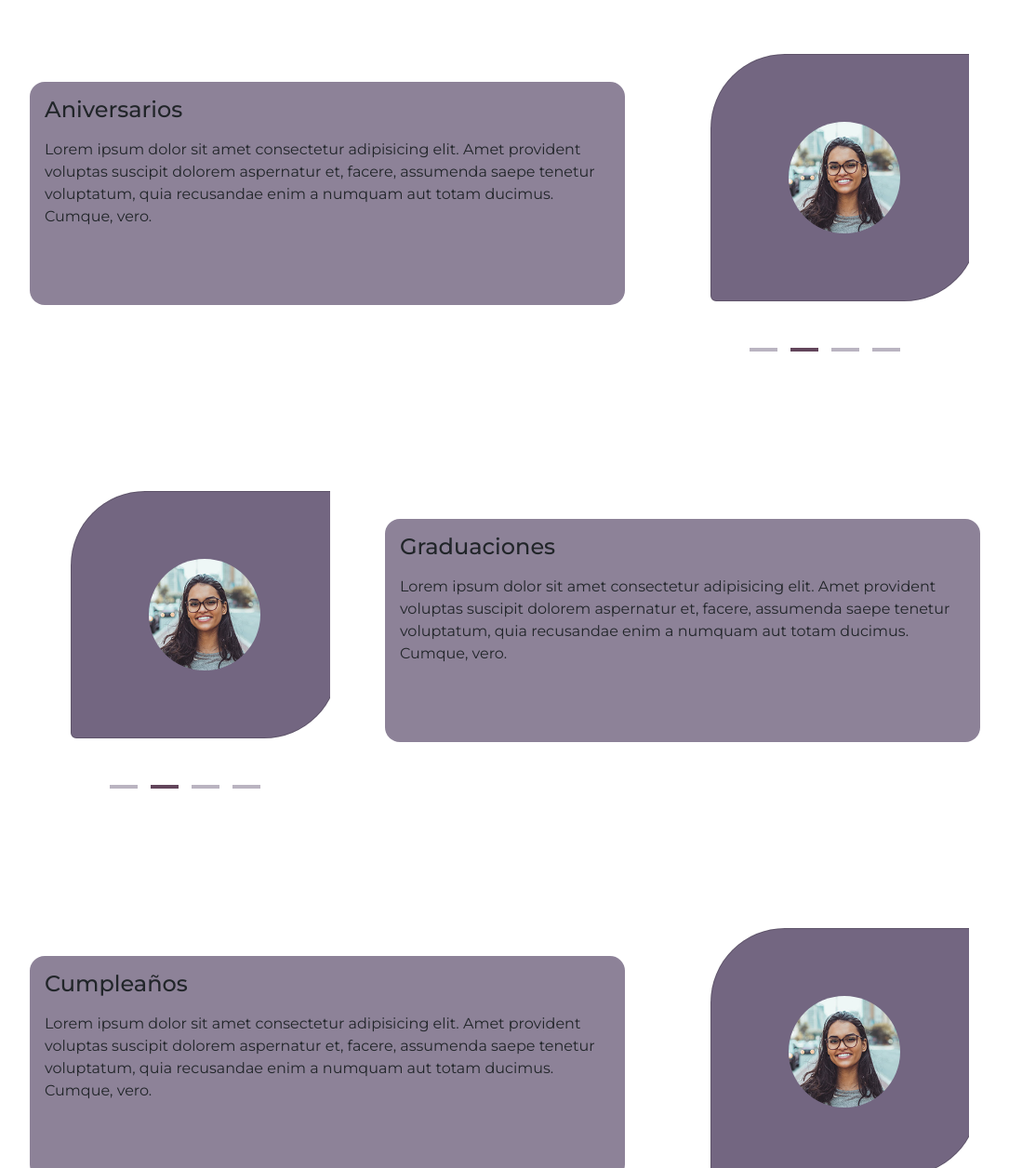
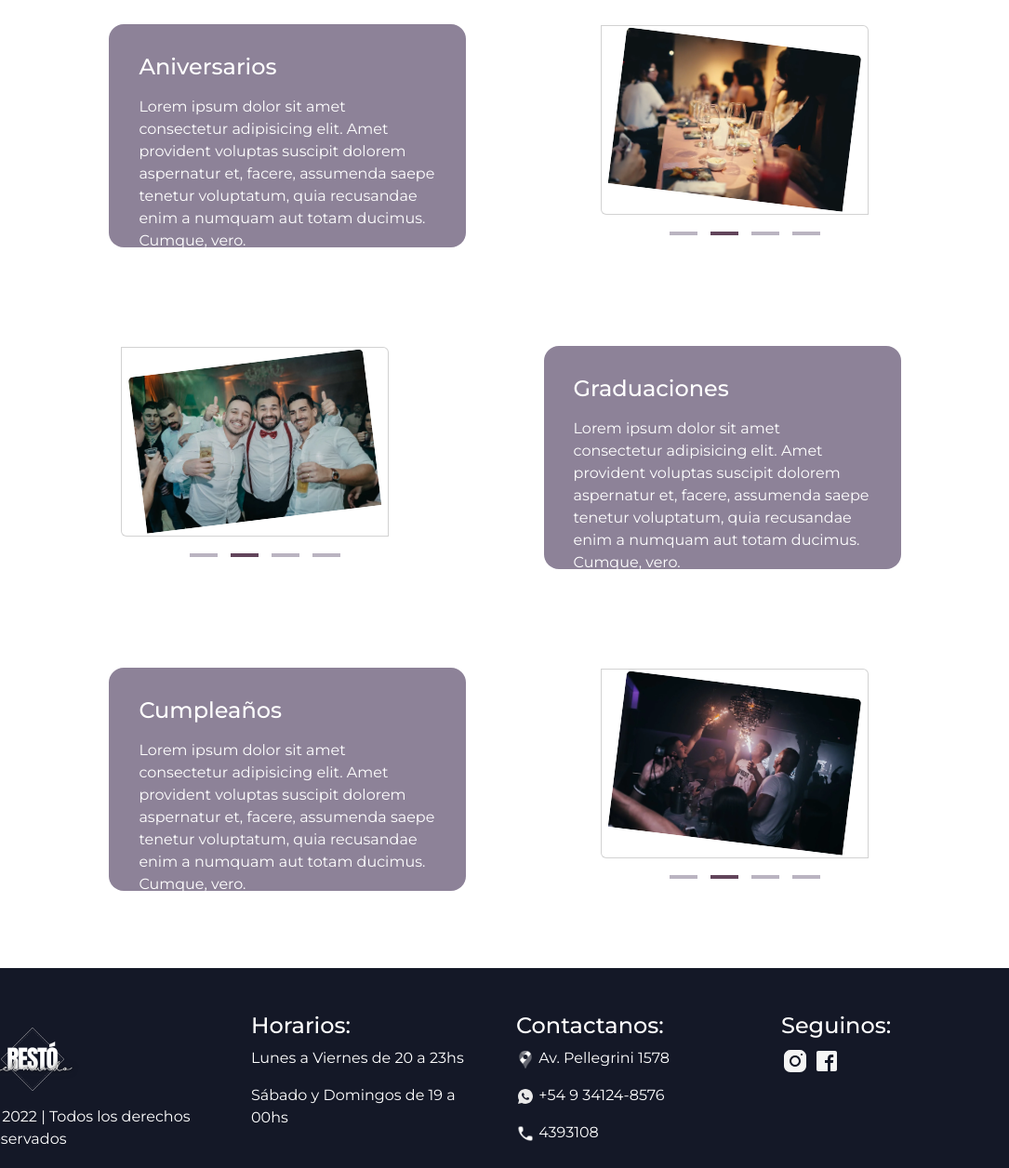
Before and after one commit to CarlaSablic95/PreEntrega3-Sablic, a plain HTML site: page pages/eventos.html in a window 1280 px wide. Shown: the part 900-2156 px from the top of the page at 93% size, without its empty margins (97-1182 px from the left). Drawn offline with nearby package versions, Linux system fonts and the light colour scheme.

Commit message:
Agregado de imagenes al carrusel de eventos

```diff
--- a/css/estilos.css
+++ b/css/estilos.css
@@ -494,6 +494,22 @@ footer {
     grid-area: divisor;
 }
 
+.owl-carousel .item .eventos-cards {
+    margin: 0rem;
+    padding: 0rem;
+    border-top-left-radius: 0;
+    border-bottom-right-radius: 0;
+    background-color: #ffffff;
+}
+
+.evento-graduacion img {
+    transform: rotate(-7deg);
+}
+
+.contenedor-eventos > img {
+    transform: rotate(7deg);
+}
+
 /* ANIVERSARIO: INFO - CARRUSEL */
 
 #seccion-aniversarios {
@@ -523,9 +539,9 @@ footer {
 
 .eventos {
     background-color: #736681cf;
-    padding: 1rem;
+    padding: 2rem;
     border-radius: 1rem;
-    width: 50vw;
+    width: 30vw;
     height: 30vh;
 }
 
--- a/pages/eventos.html
+++ b/pages/eventos.html
@@ -21,7 +21,7 @@
             <div class="container-fluid">
                 <div class="d-block d-lg-none">
                     <a href="../index.html">
-                        <img src="./assets/img/logo.png" alt="Logo del restaurante"
+                        <img src="../assets/img/logo.png" alt="Logo del restaurante"
                             class="d-inline-block align-text-top logo-header" />
                     </a>
                 </div>
@@ -91,7 +91,7 @@
         <!-- SECCIÓN EVENTOS -->
         <section id="seccion-aniversarios" class="container seccion my-5">
             <!-- ANIVERSARIOS -->
-            <div class="evento-info eventos" id="info-aniversario">
+            <div class="evento-info eventos text-white" id="info-aniversario">
                 <div>
                     <h4>Aniversarios</h4>
                     <p>Lorem ipsum dolor sit amet consectetur adipisicing elit. Amet provident voluptas suscipit dolorem
@@ -103,42 +103,42 @@
             <!-- CARRUSEL -->
             <div class="evento-carrusel" id="carrusel-aniversario">
                 <div class="container">
-                    <div class="owl-carousel owl-theme"">
-                        <div class=" item">
-                        <div class="card" style="width: 18rem;">
+                    <div class="owl-carousel owl-theme">
+                        <div class="item">
+                        <div class="card eventos-cards" style="width: 18rem;">
                             <div class="card-body">
-                                <div class="clientes d-flex justify-content-center align-items-center">
-                                    <img src="../assets/img/woman.png" class="card-img-top" alt="foto de cliente">
+                                <div class="contenedor-eventos d-flex justify-content-center align-items-center">
+                                    <img src="../assets/img/aniversario-1.webp" class="card-img-top" alt="foto de cliente">
                                 </div>
                             </div>
                         </div>
                     </div>
 
-                    <div class=" item">
-                        <div class="card" style="width: 18rem;">
+                    <div class="item">
+                        <div class="card eventos-cards" style="width: 18rem;">
                             <div class="card-body">
-                                <div class="clientes d-flex justify-content-center align-items-center">
-                                    <img src="../assets/img/woman.png" class="card-img-top" alt="foto de cliente">
+                                <div class="contenedor-eventos d-flex justify-content-center align-items-center">
+                                    <img src="../assets/img/aniversario-1.webp" class="card-img-top" alt="foto de cliente">
                                 </div>
                             </div>
                         </div>
                     </div>
 
-                    <div class=" item">
-                        <div class="card" style="width: 18rem;">
+                    <div class="item">
+                        <div class="card eventos-cards" style="width: 18rem;">
                             <div class="card-body">
-                                <div class="clientes d-flex justify-content-center align-items-center">
-                                    <img src="../assets/img/woman.png" class="card-img-top" alt="foto de cliente">
+                                <div class="contenedor-eventos d-flex justify-content-center align-items-center">
+                                    <img src="../assets/img/aniversario-1.webp" class="card-img-top" alt="foto de cliente">
                                 </div>
                             </div>
                         </div>
                     </div>
 
-                    <div class=" item">
-                        <div class="card" style="width: 18rem;">
+                    <div class="item">
+                        <div class="card eventos-cards" style="width: 18rem;">
                             <div class="card-body">
-                                <div class="clientes d-flex justify-content-center align-items-center">
-                                    <img src="../assets/img/woman.png" class="card-img-top" alt="foto de cliente">
+                                <div class="contenedor-eventos d-flex justify-content-center align-items-center">
+                                    <img src="../assets/img/aniversario-1.webp" class="card-img-top" alt="foto de cliente">
                                 </div>
                             </div>
                         </div>
@@ -153,42 +153,42 @@
             <!-- CARRUSEL -->
             <div class="evento-carrusel">
                 <div class="container">
-                    <div class="owl-carousel owl-theme"">
-                        <div class=" item">
-                        <div class="card" style="width: 18rem;">
+                    <div class="owl-carousel owl-theme">
+                        <div class="item">
+                        <div class="card eventos-cards" style="width: 18rem;">
                             <div class="card-body">
-                                <div class="clientes d-flex justify-content-center align-items-center">
-                                    <img src="../assets/img/woman.png" class="card-img-top" alt="foto de cliente">
+                                <div class="evento-graduacion d-flex justify-content-center align-items-center">
+                                    <img src="../assets/img/graduacion.webp" class="card-img-top" alt="foto de cliente">
                                 </div>
                             </div>
                         </div>
                     </div>
 
-                    <div class=" item">
-                        <div class="card" style="width: 18rem;">
+                    <div class="item">
+                        <div class="card eventos-cards" style="width: 18rem;">
                             <div class="card-body">
-                                <div class="clientes d-flex justify-content-center align-items-center">
-                                    <img src="../assets/img/woman.png" class="card-img-top" alt="foto de cliente">
+                                <div class="evento-graduacion d-flex justify-content-center align-items-center">
+                                    <img src="../assets/img/graduacion.webp" class="card-img-top" alt="foto de cliente">
                                 </div>
                             </div>
                         </div>
                     </div>
 
-                    <div class=" item">
-                        <div class="card" style="width: 18rem;">
+                    <div class="item">
+                        <div class="card eventos-cards" style="width: 18rem;">
                             <div class="card-body">
-                                <div class="clientes d-flex justify-content-center align-items-center">
-                                    <img src="../assets/img/woman.png" class="card-img-top" alt="foto de cliente">
+                                <div class="evento-graduacion d-flex justify-content-center align-items-center">
+                                    <img src="../assets/img/graduacion.webp" class="card-img-top" alt="foto de cliente">
                                 </div>
                             </div>
                         </div>
                     </div>
 
-                    <div class=" item">
-                        <div class="card" style="width: 18rem;">
+                    <div class="item">
+                        <div class="card eventos-cards" style="width: 18rem;">
                             <div class="card-body">
-                                <div class="clientes d-flex justify-content-center align-items-center">
-                                    <img src="../assets/img/woman.png" class="card-img-top" alt="foto de cliente">
+                                <div class="evento-graduacion d-flex justify-content-center align-items-center">
+                                    <img src="../assets/img/graduacion.webp" class="card-img-top" alt="foto de cliente">
                                 </div>
                             </div>
                         </div>
@@ -197,7 +197,7 @@
             </div>
             </div>
 
-            <div class="evento-info eventos">
+            <div class="evento-info eventos text-white">
                 <div>
                     <h4>Graduaciones</h4>
                     <p>Lorem ipsum dolor sit amet consectetur adipisicing elit. Amet provident voluptas suscipit dolorem
@@ -209,7 +209,7 @@
 
         <!-- CUMPLEAÑOS -->
         <section id="seccion-cumpleanios" class="container seccion my-5">
-            <article class="evento-info eventos">
+            <article class="evento-info eventos text-white">
                 <div>
                     <h4>Cumpleaños</h4>
                     <p>Lorem ipsum dolor sit amet consectetur adipisicing elit. Amet provident voluptas suscipit dolorem
@@ -221,42 +221,42 @@
             <!-- CARRUSEL -->
             <article class="evento-carrusel">
                 <div class="container">
-                    <div class="owl-carousel owl-theme"">
-                    <div class=" item">
-                        <div class="card" style="width: 18rem;">
+                    <div class="owl-carousel owl-theme">
+                    <div class="item">
+                        <div class="card eventos-cards" style="width: 18rem;">
                             <div class="card-body">
-                                <div class="clientes d-flex justify-content-center align-items-center">
-                                    <img src="../assets/img/woman.png" class="card-img-top" alt="foto de cliente">
+                                <div class="contenedor-eventos d-flex justify-content-center align-items-center">
+                                    <img src="../assets/img/cumpleanios.webp" class="card-img-top" alt="foto de cliente">
                                 </div>
                             </div>
                         </div>
                     </div>
 
-                    <div class=" item">
-                        <div class="card" style="width: 18rem;">
+                    <div class="item">
+                        <div class="card eventos-cards" style="width: 18rem;">
                             <div class="card-body">
-                                <div class="clientes d-flex justify-content-center align-items-center">
-                                    <img src="../assets/img/woman.png" class="card-img-top" alt="foto de cliente">
+                                <div class="contenedor-eventos d-flex justify-content-center align-items-center">
+                                    <img src="../assets/img/cumpleanios.webp" class="card-img-top" alt="foto de cliente">
                                 </div>
                             </div>
                         </div>
                     </div>
 
-                    <div class=" item">
-                        <div class="card" style="width: 18rem;">
+                    <div class="item">
+                        <div class="card eventos-cards" style="width: 18rem;">
                             <div class="card-body">
-                                <div class="clientes d-flex justify-content-center align-items-center">
-                                    <img src="../assets/img/woman.png" class="card-img-top" alt="foto de cliente">
+                                <div class="contenedor-eventos d-flex justify-content-center align-items-center">
+                                    <img src="../assets/img/cumpleanios.webp" class="card-img-top" alt="foto de cliente">
                                 </div>
                             </div>
                         </div>
                     </div>
 
-                    <div class=" item">
-                        <div class="card" style="width: 18rem;">
+                    <div class="item">
+                        <div class="card eventos-cards" style="width: 18rem;">
                             <div class="card-body">
-                                <div class="clientes d-flex justify-content-center align-items-center">
-                                    <img src="../assets/img/woman.png" class="card-img-top" alt="foto de cliente">
+                                <div class="contenedor-eventos d-flex justify-content-center align-items-center">
+                                    <img src="../assets/img/cumpleanios.webp" class="card-img-top" alt="foto de cliente">
                                 </div>
                             </div>
                         </div>
```
Also changed, not shown: assets/img/aniversario-1.webp (added), assets/img/cumpleanios.webp (added), assets/img/graduacion.webp (added).
